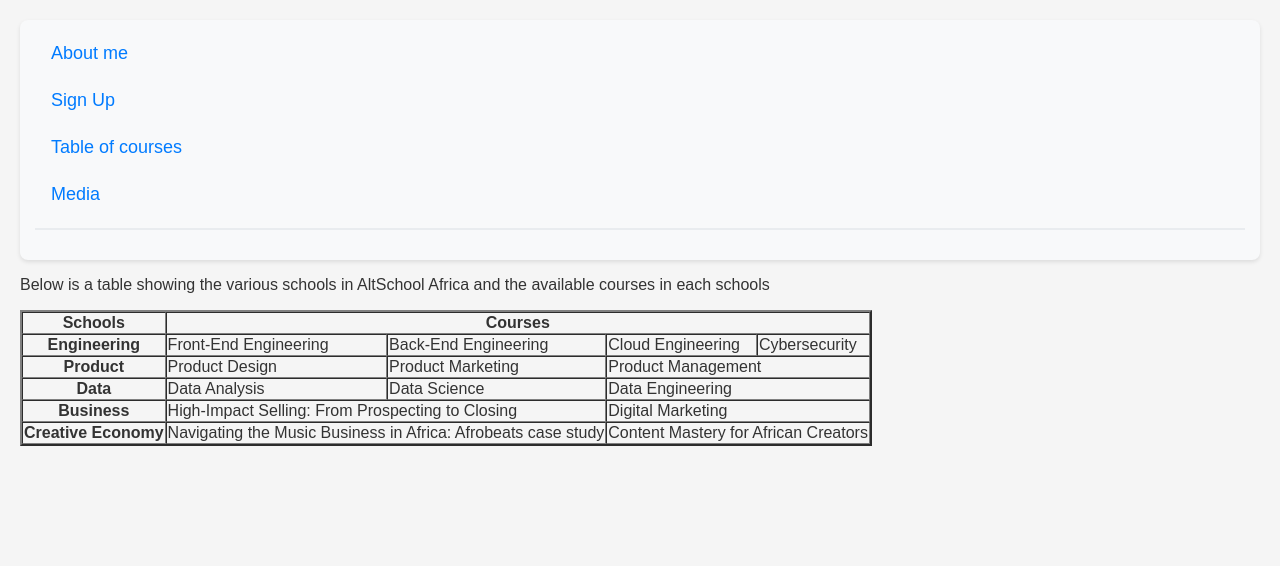
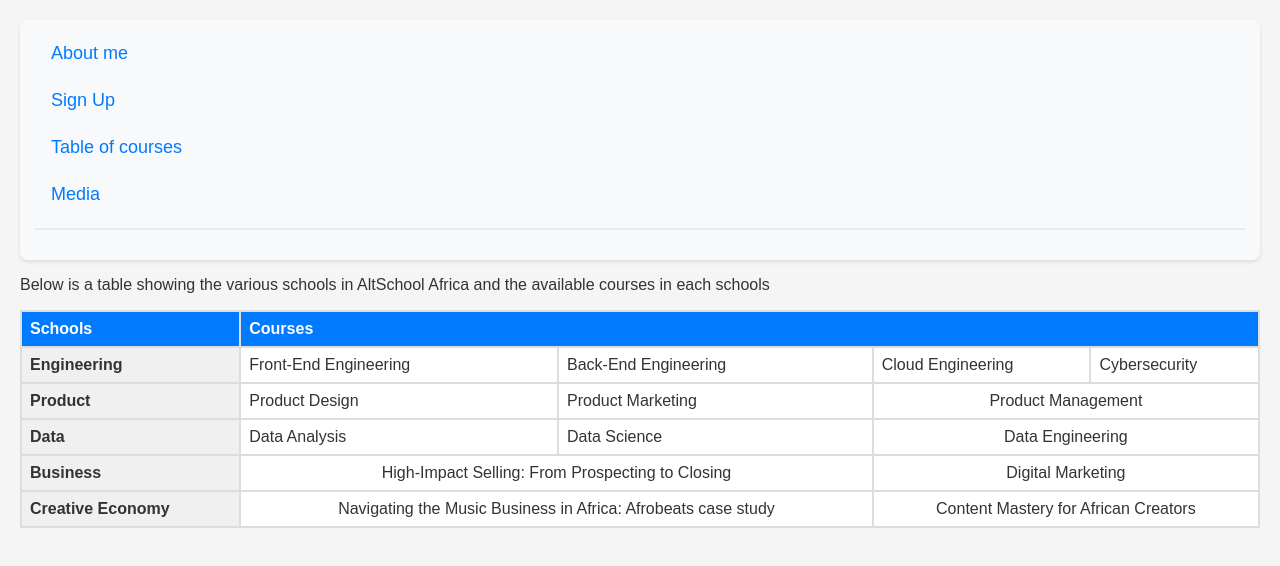
Before and after one commit to pelumiodunoye/First-Assigment, a plain HTML site: page table.html in a window 1280 px wide. Drawn offline with Linux system fonts and the light colour scheme.

Commit message:
Styled the table

```diff
--- a/table.css
+++ b/table.css
@@ -43,3 +43,45 @@
     border: 1px solid #e9ecef;
     margin: 15px 0;
 }
+
+table {
+    width: 100%;
+    border-collapse: collapse;
+    font-family: Arial, sans-serif;
+  }
+
+  th, td {
+    border: 2px solid #dddddd;
+    text-align: left;
+    padding: 8px;
+  }
+
+  thead th {
+    background-color: #007bff;
+    color: white;
+  }
+
+  tbody tr:nth-child(even) {
+    background-color: #f2f2f2;
+  }
+
+  tbody th {
+    background-color: #f0f0f0;
+    font-weight: bold;
+  }
+
+  tbody td {
+    background-color: #ffffff;
+  }
+
+  tbody tr:hover {
+    background-color: #e0e0e0;
+  }
+
+  td[colspan="2"] {
+    text-align: center;
+  }
+
+  td[colspan="4"] {
+    text-align: center;
+  }
```
